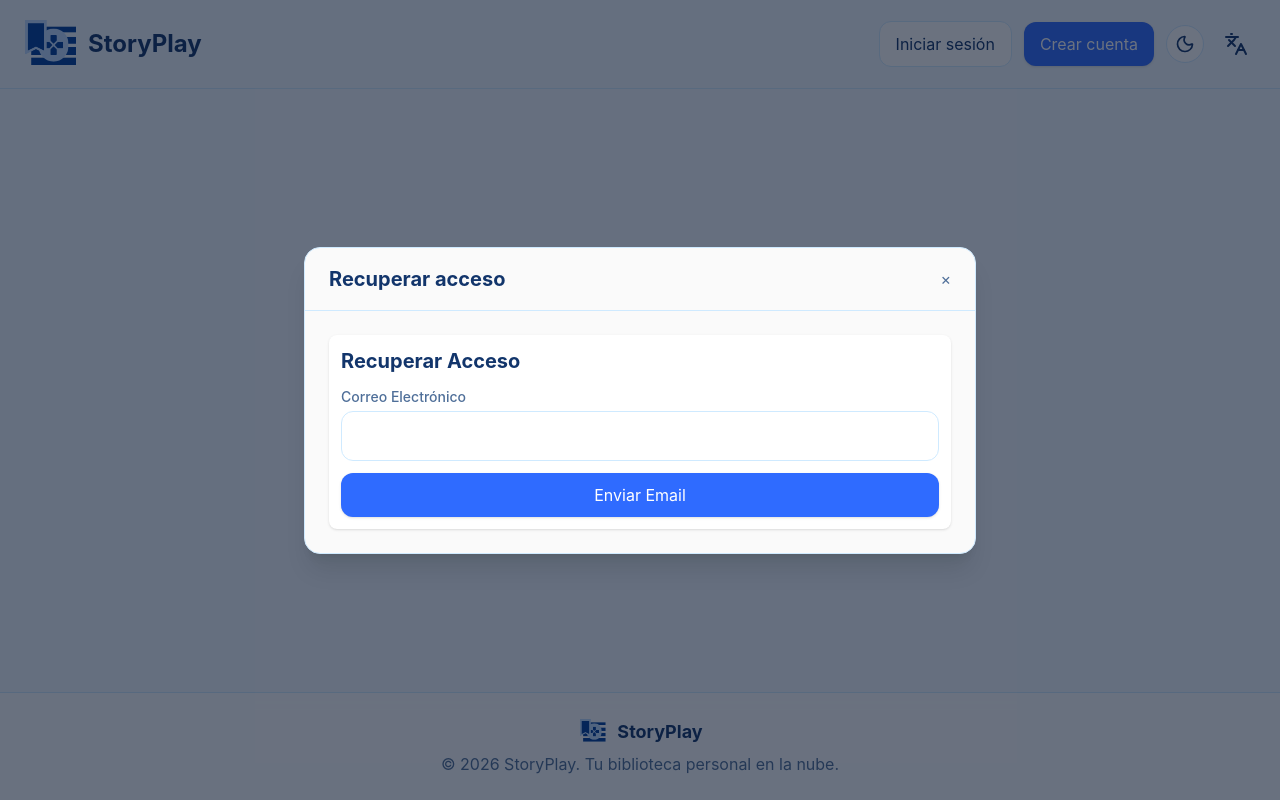
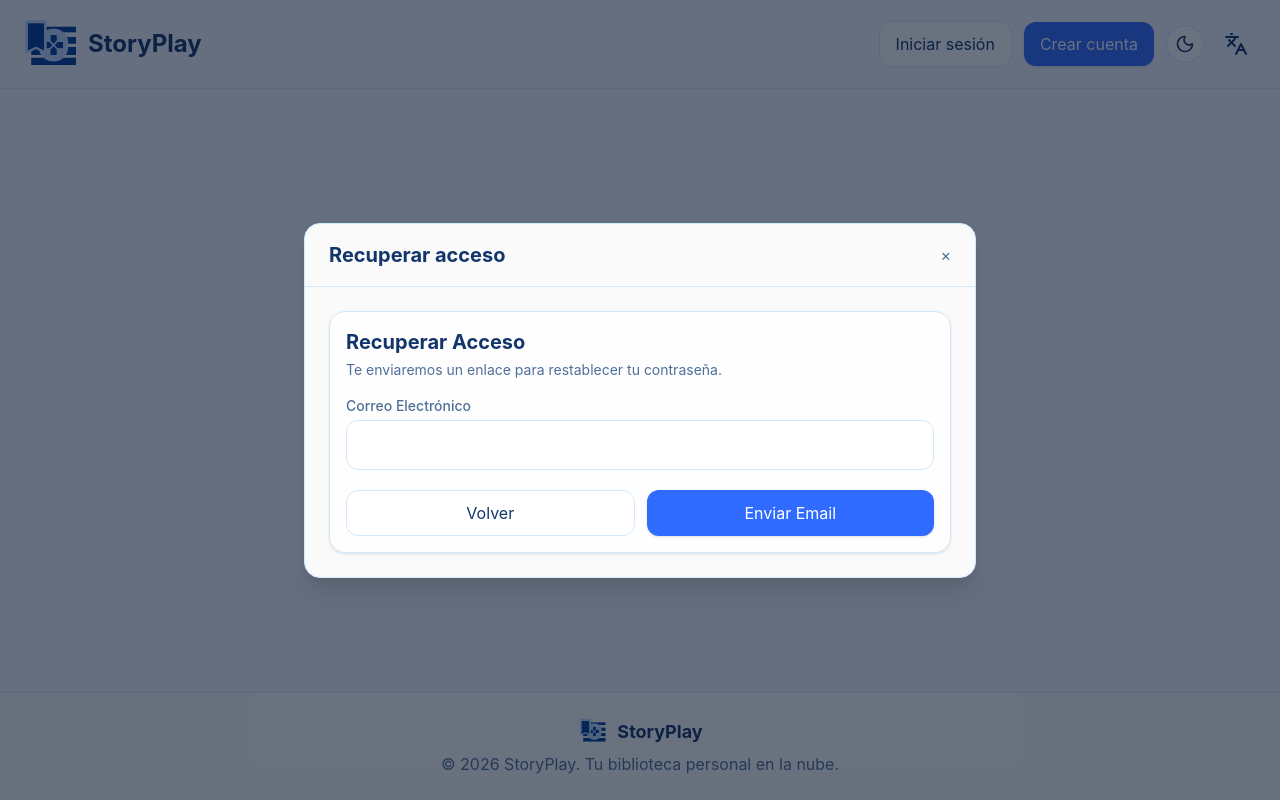
Before and after one commit to rebecapoma6/RecopilacionProyecto, a React (Vite) app: page /recuperarPass in a window 1280 px wide. Built offline with nearby package versions, Linux system fonts and the light colour scheme.

Commit message:
🔥FIX: se elinias alerts y se agregan tost, tambie se acctualia el tailwind de algunas page

```diff
--- a/src/App.tsx
+++ b/src/App.tsx
@@ -2,6 +2,8 @@ import { createBrowserRouter, RouterProvider } from "react-router-dom";
 import LandingLayout from './layouts/LandingLayout';
 import AuthLayout from './layouts/AuthLayout';
 import AppLayout from './layouts/AppLayout';
+import { Toaster } from 'react-hot-toast';
+
 
 //Nuestras páginas actuales
 import HomePage from './pages/HomePage';
@@ -73,8 +75,13 @@ const router = createBrowserRouter([
 
 ])
 
-function App(){
-  return <RouterProvider router={router} />;
+function App() {
+  return (
+    <>
+      <Toaster position="top-center" />
+      <RouterProvider router={router} />
+    </>
+  );
 }
 
 export default App;
--- a/src/components/form/IniciarSesion.tsx
+++ b/src/components/form/IniciarSesion.tsx
@@ -114,8 +114,8 @@ export default function IniciarSesion() {
           <Button type="submit" disabled={loading} className="w-full">{loading ? t('auth.login.submitting') : t('auth.login.submit')}</Button>
         </div>
 
-        <div className="border-t border-[var(--app-border)] pt-5 text-center">
-          <p className="app-muted text-sm">{t('auth.login.noAccount')}</p>
+<div className="border-t border-gray-300 pt-5 text-center">
+<p className="app-muted text-sm">{t('auth.login.noAccount')}</p>
           <Link to="/registro" className="mt-2 inline-block font-semibold text-primary-600 transition hover:text-primary-700">
             {t('auth.login.createNow')}
           </Link>
--- a/src/components/form/InputField.tsx
+++ b/src/components/form/InputField.tsx
@@ -20,8 +20,8 @@ export default function InputFieldClase({
 
       <input
         id={id}
-        className={`app-input block w-full rounded-xl border p-3 outline-none transition focus:border-primary-600 focus:ring-2 focus:ring-primary-300 ${className}`.trim()}
-        {...props}
+className={`app-input block w-full rounded-xl border p-3 outline-none transition focus:border-primary-600 focus:ring-2 focus:ring-primary-300 ${className}`}
+{...props}
       />
 
       {error && <p className="mt-1 text-sm text-red-500">{error}</p>}
--- a/src/components/form/ModificarDatos.tsx
+++ b/src/components/form/ModificarDatos.tsx
@@ -6,6 +6,8 @@ import ImageInput from "./ImageInput";
 import { SupabaseUserRepository } from "../../database/supabase/SupabaseUserRepository";
 import { useAuthStore } from "../../store/useAuthStore";
 import { useTranslation } from "react-i18next";
+import toast from 'react-hot-toast';
+
 
 const userRepository = new SupabaseUserRepository();
 
@@ -62,7 +64,7 @@ export default function EditarPerfil() {
       try {
         const { data: user, error } = await userRepository.getCurrentUser();
         if (error || !user) {
-          alert(t('profile.form.loadProfileError'));
+toast.error(t('profile.form.loadProfileError'));
           return;
         }
 
@@ -74,7 +76,7 @@ export default function EditarPerfil() {
         });
       } catch (err) {
         console.error(err);
-        alert(t('profile.form.loadError'));
+toast.error(t('profile.form.loadError'));
       }
     };
 
@@ -144,17 +146,17 @@ export default function EditarPerfil() {
       const { data, error } = await userRepository.updateUser(dataToSend);
 
       if (error) {
-        alert(t('profile.form.updateError', { message: error.message || t('profile.form.unknownError') }));
+toast.error(t('profile.form.updateError', { message: error.message || t('profile.form.unknownError') }));
       } else {
         if (data?.user) {
           await setSession(data, data.user);
           setAvatarUrl(data.profile?.avatar_url || null);
         }
-        alert(t('profile.form.updateSuccess'));
+toast.success(t('profile.form.updateSuccess'));
       }
     } catch (err) {
       console.error(err);
-      alert(t('common.unexpectedError'));
+toast.error(t('common.unexpectedError'));
     } finally {
       setLoading(false);
     }
--- a/src/components/form/RecuperarPass.tsx
+++ b/src/components/form/RecuperarPass.tsx
@@ -5,7 +5,6 @@ import Button from './Button';
 import { useNavigate } from 'react-router-dom';
 import { createUserRepository } from '../../database/repositories';
 import toast from 'react-hot-toast';
-
 
 export default function RecuperarPass() {
     const navigate = useNavigate();
@@ -20,7 +19,7 @@ export default function RecuperarPass() {
     const handleChange = (e: React.ChangeEvent<HTMLInputElement>) => {
         const { name, value } = e.target;
         setFormData({ ...formData, [name]: value });
-        setErrors({ ...errors, [name]: validateField("email", value) }); // Usamos lógica de email
+        setErrors({ ...errors, [name]: validateField("email", value) });
     };
 
     const handleSubmit = async (e: React.FormEvent) => {
@@ -30,7 +29,7 @@ export default function RecuperarPass() {
             setErrors({ email: error });
             return;
         }
-        // Lógica de envío...
+
         setLoading(true);
 
         try {
@@ -50,29 +49,25 @@ export default function RecuperarPass() {
 
             toast.success('Se ha enviado un enlace a tu correo');
             setEnviado(true);
-
-
-
-
         } catch (error) {
             toast.error('Ocurrió un error inesperado');
             console.log(error);
-        }finally {
+        } finally {
             setLoading(false);
         }
-
-
-
-
-
     };
 
     return (
-       <>
-            <div className="p-3 rounded-lg shadow-sm bg-white">
+        <div className="app-surface rounded-2xl border p-4 shadow-sm">
             {!enviado ? (
-                    <form onSubmit={handleSubmit} className="space-y-3">
+                <form onSubmit={handleSubmit} className="space-y-4">
+                    <div className="text-left">
                         <h2 className="text-xl font-bold">Recuperar Acceso</h2>
+                        <p className="app-muted mt-1 text-sm">
+                            Te enviaremos un enlace para restablecer tu contraseña.
+                        </p>
+                    </div>
+
                     <InputFieldClase
                         label="Correo Electrónico"
                         id="email"
@@ -82,27 +77,41 @@ export default function RecuperarPass() {
                         onChange={handleChange}
                         error={errors.email}
                     />
+
+                    <div className="flex flex-col gap-3 pt-1 sm:flex-row">
+                        <Button
+                            type="button"
+                            variant="secondary"
+                            onClick={() => navigate('/iniciarSesion')}
+                            className="w-full"
+                        >
+                            Volver
+                        </Button>
+
                         <Button
                             type="submit"
                             disabled={loading}
-                            className="w-full bg-primary-700 hover:bg-primary-600 text-white font-medium py-2 rounded-md transition"
+                            className="w-full"
                         >
                             {loading ? 'Enviando...' : 'Enviar Email'}
                         </Button>
+                    </div>
                 </form>
             ) : (
                 <div className="text-center">
-                        <p className="text-green-600 font-medium">Revisa tu bandeja de entrada</p>
+                    <p className="text-base font-medium text-success-700">
+                        Revisa tu bandeja de entrada
+                    </p>
+
                     <Button
                         variant="primary"
                         onClick={() => navigate("/")}
-                            className="w-full mt-4"
+                        className="mt-4 w-full"
                     >
                         Volver al Inicio
                     </Button>
                 </div>
             )}
         </div>
-        </>
     );
 }
--- a/src/components/products/ProductCard.tsx
+++ b/src/components/products/ProductCard.tsx
@@ -3,6 +3,8 @@ import type { Product } from '../../interfaces/Products';
 import { SupabaseProductRepository } from '../../database/supabase/SupabaseProductRepository';
 import { useNavigate } from "react-router-dom";
 import { useTranslation } from 'react-i18next';
+import toast from 'react-hot-toast';
+
 
 interface ProductCardProps {
   product: Product;
@@ -23,7 +25,7 @@ const title = product.titulo ?? t('common.notAvailable');
     const confirmar = window.confirm(t('products.card.deleteConfirm', { title }));    if (confirmar) {
       const { error } = await repository.deleteProduct(product.id_registro);
       if (error) {
-        alert(t('products.card.deleteError'));
+toast.error(t('products.card.deleteError'));
         console.error(error);
       } else if (onDelete) {
         onDelete(product.id_registro);
```
Lines whose indentation alone changed are shown as unchanged.
